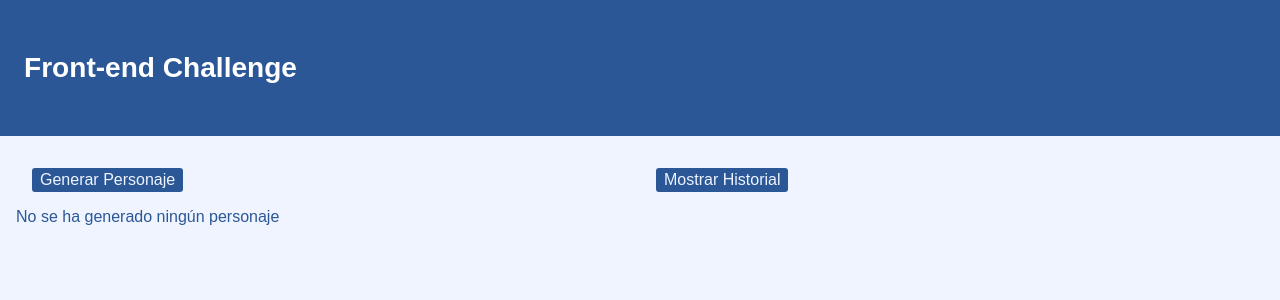
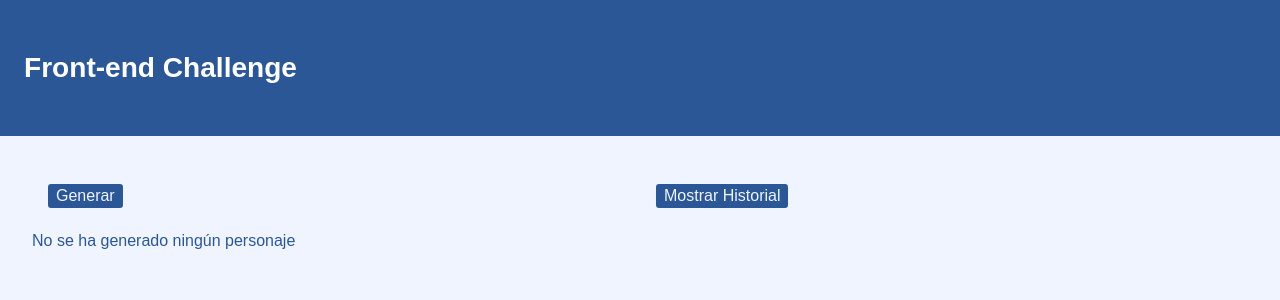
Before and after one commit to ochoacabriles/front-end-challenge, a React (Create React App) app: page / in a window 1280 px wide. Shown: the top 300 px of the page. Built offline with nearby package versions, Linux system fonts and the light colour scheme.

Commit message:
fixed Styles

```diff
--- a/src/Components.js
+++ b/src/Components.js
@@ -144,7 +144,7 @@ class CharacterQuery extends Component {
               onClick={ () => this.generateId() }
               primary={true}
               >
-              Generar Personaje
+              Generar
             </Button>
           </Column>
           <Column xs='6'>
--- a/src/Styles.js
+++ b/src/Styles.js
@@ -30,7 +30,7 @@ const Wrapper = styled.div`
 const Row = styled.div`
   padding: ${props => props.primary
     ? '1em'
-    : '1em'}
+    : '2em'}
   font-size: ${props => props.primary
     ? '1.5em'
     : '1em'}
@@ -96,7 +96,7 @@ const ButtonStyle = styled.button`
 // Modal wrapper
 const ModalWrapper = styled.div`
   position: absolute;
-  top: 13em;
+  top: 14em;
   left: 1em;
   height: 60%
   width: 100%;
```
